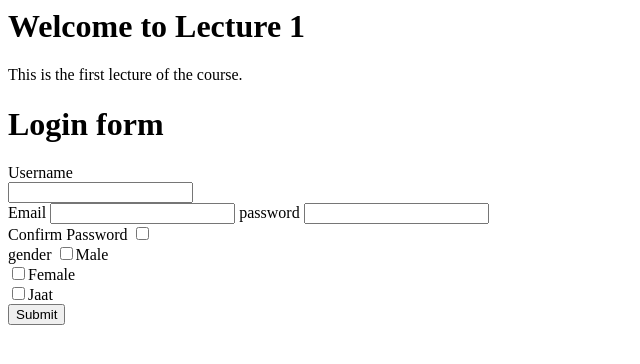
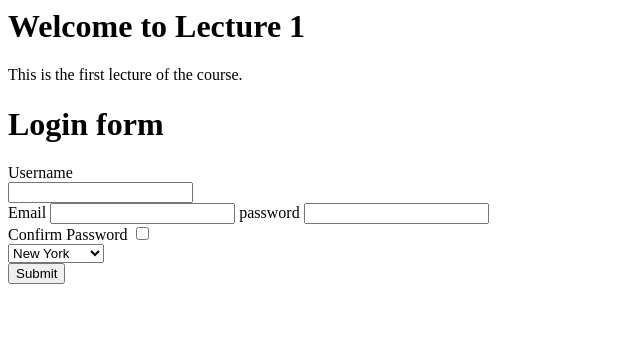
Before and after one commit to Sagarchhikara/Personal-code-practice, a plain HTML site: page lec1.html in a window 1280 px wide. Shown: the whole page, without its empty margins (0-640 px from the left). Drawn offline with Linux system fonts and the light colour scheme.

Commit message:
Update lec1.html

```diff
--- a/lec1.html
+++ b/lec1.html
@@ -18,11 +18,12 @@
             <input type="password" id="password" name="password"><br>
             <label for="confirm-password">Confirm Password</label>
             <input type="checkbox" id="confirm-password" name="confirm-password"><br>
-            <label for="gender">gender</label>
-            <input type="checkbox" id="gender" name="gender">Male<br>
-            <input type="checkbox" id="gender" name="gender">Female<br>
-            <input type="checkbox" name="other-gender" id="other-gender">Jaat
-            <br>
+            <select name="city" id="city">
+                <option value="New York">New York</option>
+                <option value="Los Angeles">Los Angeles</option>
+                <option value="Chicago">Chicago</option>
+                <option value="Houston">Houston</option>
+            </select> <br>
             <button>Submit</button>
 
         </form>
```
